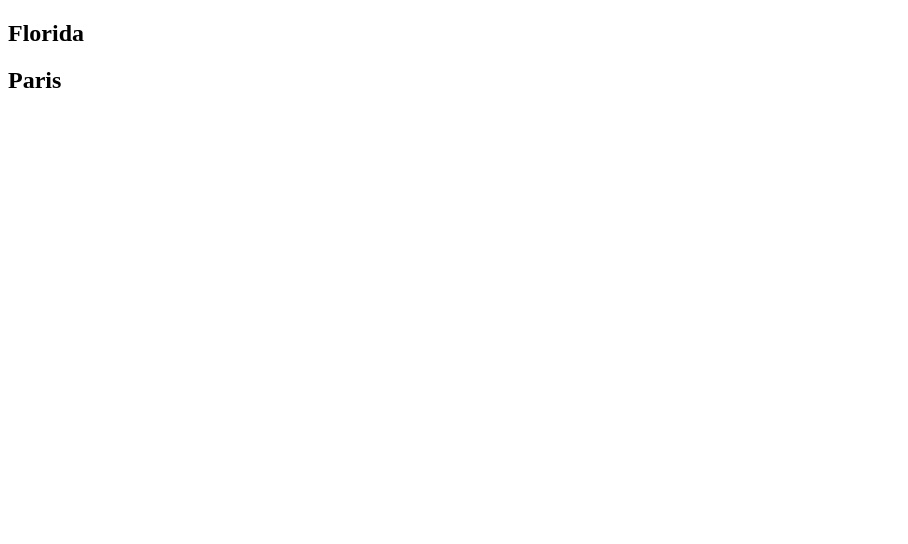
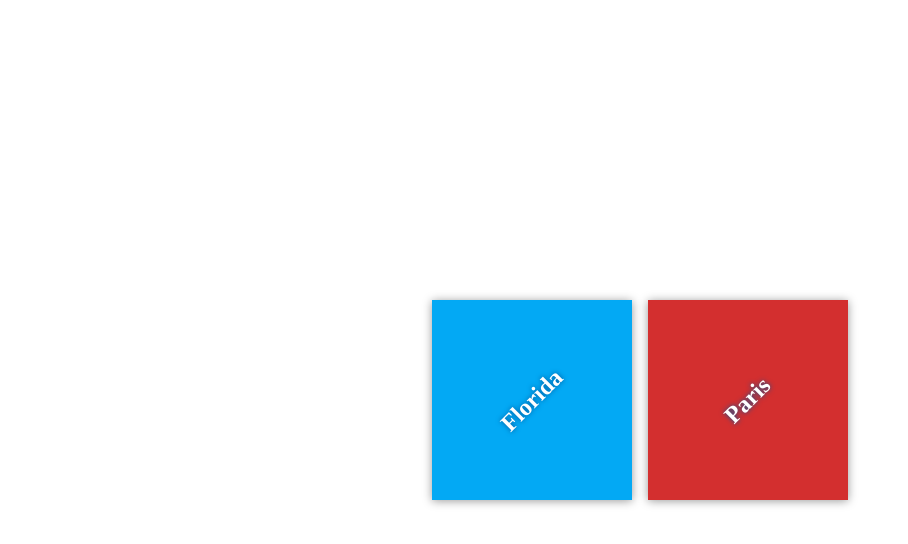
Before and after one commit to fcontreras18/my-travel-plans, a plain HTML site: page index.html in a window 1280 px wide. Shown: the whole page, without its empty margins (0-908 px from the left). Drawn offline with Linux system fonts and the light colour scheme; files that its build step writes are made by us from their sources.

Commit message:
Update app.css

```diff
--- a/app.css
+++ b/app.css
@@ -1,24 +1,55 @@
-<!doctype html>
-<html lang="en">
-<head>
-    <meta charset="utf-8">
-    <title>Travels</title>
-    <meta name="description" content="">
-    <link rel="stylesheet" href="css/app.css">
-</head>
-<body>
+html {
+    box-sizing: border-box;
+    height: 100%;
+}
 
-    <div class="container">
-        <div class="destination-container">
-            <div class="destination" id="florida">
-                <h2>Florida</h2>
-            </div>
+*,
+*::before,
+*::after {
+    box-sizing: inherit;
+}
 
-            <div class="destination" id="paris">
-                <h2>Paris</h2>
-            </div>
-        </div>
-    </div>
+body {
+    display: flex;
+    margin: 0;
+    height: 100%;
+}
 
-</body>
-</html>
+.container {
+    margin: auto;
+    padding: 1em;
+    width: 80%;
+}
+
+.destination-container {
+    display: flex;
+    flex-flow: wrap;
+    justify-content: center;
+}
+
+.destination {
+    background: #03a9f4;
+    box-shadow: 0 1px 9px 0 rgba(0, 0, 0, 0.4);
+    color: white;
+    margin: 0.5em;
+    min-height: 200px;
+    flex: 0 1 200px;
+    display: flex;
+    justify-content: center;
+    align-items: center;
+    text-align: center;
+}
+
+h2 {
+    margin: 0;
+    transform: rotate(-45deg);
+    text-shadow: 0 0 5px #01579b;
+}
+
+#florida {
+    background-color: #03a9f4;
+}
+
+#paris {
+    background-color: #d32f2f;
+}
```
